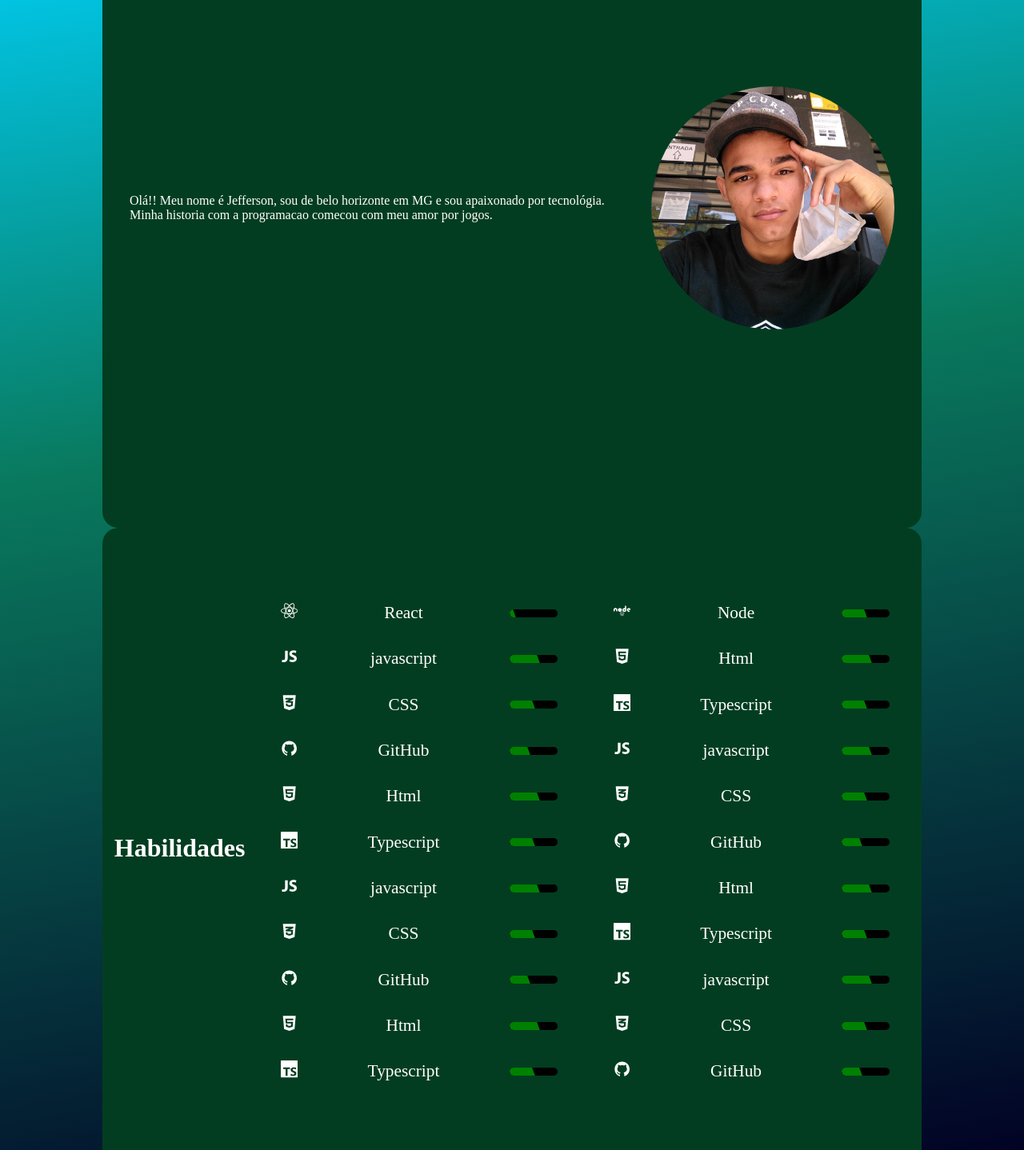
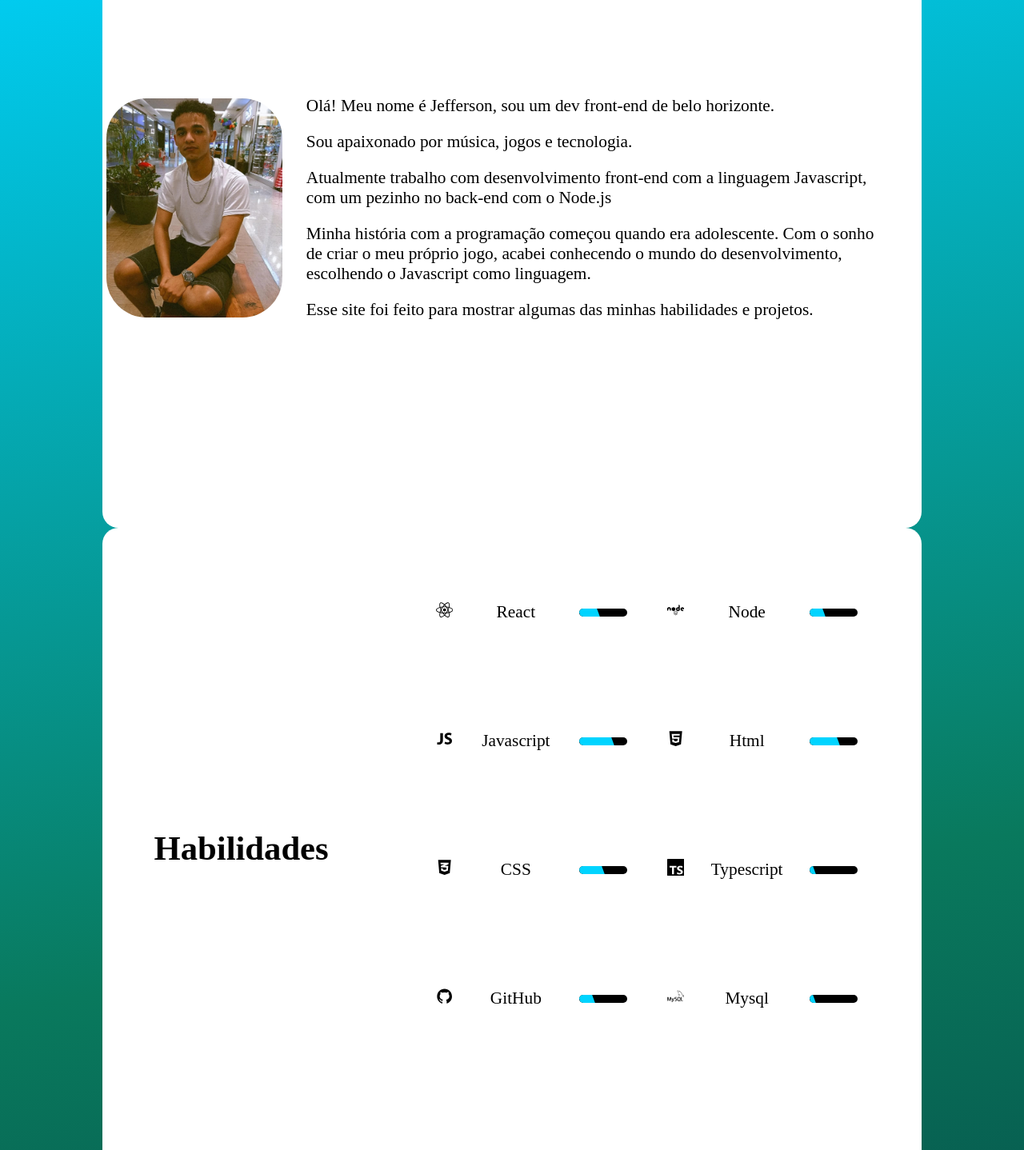
Before and after one commit to Jefferson13t/portifolio, a React (Create React App) app: page / in a window 1280 px wide. Shown: the part 140-1578 px from the top of the page at 80% size. Built offline with nearby package versions, Linux system fonts and the light colour scheme.

Commit message:
adicionanco sessao de contato e outras alterações

```diff
--- a/src/App.tsx
+++ b/src/App.tsx
@@ -2,6 +2,9 @@ import GlobalStyle from './styles/GlobalStyle';
 import { Sobre } from "./Components/Main/Sobre"
 import {Habilidades} from "./Components/Main/Habilidades"
 import { Container } from './style';
+import { Projetos } from './Components/Main/Projetos';
+import { Contatos } from './Components/Main/Contatos';
+
 
 
 function App() {
@@ -9,7 +12,8 @@ function App() {
     <Container>
       <Sobre />
       <Habilidades />
-
+      <Projetos />
+      <Contatos />
     <GlobalStyle />
       </Container>
 
--- /dev/null
+++ b/src/Components/Main/Contatos/index.tsx
@@ -0,0 +1,21 @@
+import {Contacts} from './style'
+import { data } from './../../../data'
+
+export const Contatos = () => {
+
+    const dados = data.contact.map(a=> {
+        return <div key={a.perfil} >
+
+            {a.logo}
+            <a href={a.link || "#"} target="blank">{a.perfil}</a>
+        </div>
+    })
+
+    return <Contacts>
+        <h1>Contato</h1>
+        <div>
+        <p>{data.credits}</p>
+            <div>{dados}</div>
+        </div>
+    </Contacts>
+}
--- /dev/null
+++ b/src/Components/Main/Contatos/style.ts
@@ -0,0 +1,32 @@
+import styled from 'styled-components'
+
+export const Contacts = styled.div`
+    display: flex;
+    flex-direction: column;
+    align-items: center;
+
+    > div {
+        display: flex;
+        flex-wrap: wrap;
+        font-size: 16pt;
+        justify-content: space-between;
+        align-items: center;
+        flex-grow: 1;
+
+        > div {
+            margin: 10px;
+            > div {
+            font-size: 18pt;
+            align-items: center;
+
+            > a {
+                margin: 5px 15px;
+
+                &:hover {
+                    color: rgba(0,0,0,.8)
+                }
+            }
+            }
+        }
+    }
+`
--- a/src/Components/Main/Habilidades/Habilidade/style.ts
+++ b/src/Components/Main/Habilidades/Habilidade/style.ts
@@ -2,18 +2,29 @@ import styled from 'styled-components'
 
 
 export const Habilidades = styled.div`
-    padding: 5px 10px;
     display: flex;
     justify-content: space-between;
     align-items:center;
     font-size: 16pt;
+    width: 100%;
+    border-radius: 50px;
+    height: 35px;
+    cursor: pointer;
+    transition: 0.5s;
+    max-width: 280px;
+
+    &:hover {
+        background-color: rgba(0,0,0,.2);
+    }
+
     > div {
         overflow: hidden;
         margin: 0 15px;
 
+
         > div {
         height: 100%;
-        background-color: green;
+        background-color: var(--secundary);
         transform: skew(20deg);
     }
 }
--- a/src/Components/Main/Habilidades/style.ts
+++ b/src/Components/Main/Habilidades/style.ts
@@ -7,18 +7,23 @@ export const ContainerHab = styled.div`
 
     > div {
     height: 80%;
-    width: 80%;
+    width: 55%;
     display: grid;
     grid-gap: 20px;
-    grid-template-columns: repeat(auto-fit, minmax(300px, 1fr));
+    grid-template-columns: repeat(auto-fit, minmax(240px, 1fr));
     overflow-y: scroll;
+    overflow-x: hidden;
+
     ::-webkit-scrollbar {
     width: 5px;
-    background-color: var(--primary)
+    background-color: white;
+
+}
+::-webkit-scrollbar-thumb {
+        background: linear-gradient(-10deg, rgba(2,0,36,1) 0%, rgba(9,121,93,1) 59%, rgba(0,212,255,1) 100%);
+        border-radius: 20px;
     }
-    ::-webkit-scrollbar-thumb {
-        background-color: white;
-    }
+
 
 }
 
--- /dev/null
+++ b/src/Components/Main/Projetos/index.tsx
@@ -0,0 +1,7 @@
+
+
+export const Projetos = () => {
+    return (
+        <div></div>
+    )
+}
--- a/src/Components/Main/Sobre/index.tsx
+++ b/src/Components/Main/Sobre/index.tsx
@@ -7,7 +7,7 @@ export const Sobre = () => {
         return <p key={a} >{a}</p>
     })
     return <About>
+        <img src={data.about.img} alt="imagem de perfil"></img>
         <div>{resumeText}</div>
-        <img src={data.about.img} alt="imagem de perfil"></img>
     </About>
 }
--- a/src/Components/Main/Sobre/style.ts
+++ b/src/Components/Main/Sobre/style.ts
@@ -4,12 +4,24 @@ export const About = styled.div`
     display: flex;
     justify-content: space-around;
     align-items: center;
-    overflow: hidden;
 
+    >  div{
+        padding: 5px 10px;
+    p {
+        margin: 20px;
+        font-size: 16pt;
+    }
+}
     > img {
-        width: 30%;
-        min-width: 50px;
-        border-radius: 50%;
+        border-radius: 50px;
+        width: 50%;
+        min-width: 150px;
+        transition: .5s;
+
+        &:hover {
+            transform: rotate(-13deg)
+
+        }
      }
 
 `
--- a/src/data.tsx
+++ b/src/data.tsx
@@ -2,15 +2,18 @@ import { ReactNode } from "react"
 import { FaReact, FaNode, FaHtml5, FaCss3Alt } from "react-icons/fa"
 import {IoLogoJavascript} from 'react-icons/io'
 import {SiTypescript} from 'react-icons/si'
-import { AiFillGithub } from 'react-icons/ai'
-import profile from './img/Profile.jpg'
+import {AiOutlineInstagram, AiOutlineLinkedin, AiFillGithub} from 'react-icons/ai'
+import {HiOutlineMail} from 'react-icons/hi'
+import {SiMysql} from 'react-icons/si'
+import profile from './img/Profile.jpeg'
 
 
 interface datas {
     about: about,
     skills: skills[],
     projects: projects[],
-    contact: contact[]
+    contact: contact[],
+    credits: string
 }
 
 export interface skills {
@@ -30,9 +33,9 @@ interface projects {
 }
 
 interface contact {
-    contactName: string,
-    logo: string,
-    link: string,
+    perfil: string,
+    logo: ReactNode,
+    link?: string,
     }
 
 interface about {
@@ -44,19 +47,26 @@ interface about {
 export const data: datas = {
     about: {
         img: profile,
-        resume: ["Olá!! Meu nome é Jefferson, sou de belo horizonte em MG e sou apaixonado por tecnológia.", "Minha historia com a programacao comecou com meu amor por jogos."]
+        resume: [
+            "Olá! Meu nome é Jefferson, sou um dev front-end de belo horizonte.",
+" Sou apaixonado por música, jogos e tecnologia.",
+"Atualmente trabalho com desenvolvimento front-end com a linguagem Javascript, com um pezinho no back-end com o Node.js",
+"Minha história com a programação começou quando era adolescente. Com o sonho de criar o meu próprio jogo, acabei conhecendo o mundo do desenvolvimento, escolhendo o Javascript como linguagem.",
+"Esse site foi feito para mostrar algumas das minhas habilidades e projetos."
+
+            ]
     },
     skills: [{
         habName: "React",
-        habLevel: 10,
+        habLevel: 40,
         logo: <FaReact />
     },{
         habName: "Node",
-        habLevel: 50,
+        habLevel: 30,
         logo: <FaNode />
     },{
-        habName: "javascript",
-        habLevel: 60,
+        habName: "Javascript",
+        habLevel: 70,
         logo: <IoLogoJavascript />
     },{
         habName: "Html",
@@ -68,112 +78,16 @@ export const data: datas = {
         logo: <FaCss3Alt />
     },{
         habName: "Typescript",
-        habLevel: 50,
+        habLevel: 10,
         logo: <SiTypescript />
     },{
         habName: "GitHub ",
-        habLevel: 40,
+        habLevel: 30,
         logo: <AiFillGithub />
     },{
-        habName: "javascript",
-        habLevel: 60,
-        logo: <IoLogoJavascript />
-    },{
-        habName: "Html",
-        habLevel: 60,
-        logo: <FaHtml5 />
-    },{
-        habName: "CSS",
-        habLevel: 50,
-        logo: <FaCss3Alt />
-    },{
-        habName: "Typescript",
-        habLevel: 50,
-        logo: <SiTypescript />
-    },{
-        habName: "GitHub ",
-        habLevel: 40,
-        logo: <AiFillGithub />
-    },{
-        habName: "javascript",
-        habLevel: 60,
-        logo: <IoLogoJavascript />
-    },{
-        habName: "Html",
-        habLevel: 60,
-        logo: <FaHtml5 />
-    },{
-        habName: "CSS",
-        habLevel: 50,
-        logo: <FaCss3Alt />
-    },{
-        habName: "Typescript",
-        habLevel: 50,
-        logo: <SiTypescript />
-    },{
-        habName: "GitHub ",
-        habLevel: 40,
-        logo: <AiFillGithub />
-    },{
-        habName: "javascript",
-        habLevel: 60,
-        logo: <IoLogoJavascript />
-    },{
-        habName: "Html",
-        habLevel: 60,
-        logo: <FaHtml5 />
-    },{
-        habName: "CSS",
-        habLevel: 50,
-        logo: <FaCss3Alt />
-    },{
-        habName: "Typescript",
-        habLevel: 50,
-        logo: <SiTypescript />
-    },{
-        habName: "GitHub ",
-        habLevel: 40,
-        logo: <AiFillGithub />
-    },{
-        habName: "javascript",
-        habLevel: 60,
-        logo: <IoLogoJavascript />
-    },{
-        habName: "Html",
-        habLevel: 60,
-        logo: <FaHtml5 />
-    },{
-        habName: "CSS",
-        habLevel: 50,
-        logo: <FaCss3Alt />
-    },{
-        habName: "Typescript",
-        habLevel: 50,
-        logo: <SiTypescript />
-    },{
-        habName: "GitHub ",
-        habLevel: 40,
-        logo: <AiFillGithub />
-    },{
-        habName: "javascript",
-        habLevel: 60,
-        logo: <IoLogoJavascript />
-    },{
-        habName: "Html",
-        habLevel: 60,
-        logo: <FaHtml5 />
-    },{
-        habName: "CSS",
-        habLevel: 50,
-        logo: <FaCss3Alt />
-    },{
-        habName: "Typescript",
-        habLevel: 50,
-        logo: <SiTypescript />
-    },{
-        habName: "GitHub ",
-        habLevel: 40,
-        logo: <AiFillGithub />
+        habName: "Mysql ",
+        habLevel: 10,
+        logo: <SiMysql />
     }
     ],
 
@@ -195,26 +109,27 @@ export const data: datas = {
 
     ],
 
+
     contact: [
         {
-        contactName: "Instagram",
-        logo: "",
-        link: "",
+            perfil: "jeferson_souuza",
+        logo: <AiOutlineInstagram />,
+        link: "https://www.instagram.com/jeferson_souuza/",
         },{
-        contactName: "Github",
-        logo: "",
-        link: "",
+            perfil: "jefferson13t",
+        logo: <AiFillGithub />,
+        link: "https://github.com/Jefferson13t",
         },
         {
-        contactName: "E-mail",
-        logo: "",
-        link: "",
+            perfil: "jefersonpereira1331@gmail.com",
+        logo: <HiOutlineMail />,
         },
         {
-        contactName: "linkedin",
-        logo: "",
-        link: "",
+            perfil: "jefferson-pereira-845807181",
+        logo: <AiOutlineLinkedin />,
+        link: "https://www.linkedin.com/in/jefferson-pereira-845807181/",
         }
-    ]
+    ],
+    credits: "Obrigado pelo seu tempo! Sinta-se livre para entrar em contato comigo usando uma das redes a seguir."
 
 }
--- a/src/style.ts
+++ b/src/style.ts
@@ -1,11 +1,8 @@
 import styled from 'styled-components'
 
 export const Container = styled.div`
+    display: flex;
     flex-direction:column;
-    align-items: center;
-    display: flex;
-
-
 
     > div {
         scroll-snap-align: start;
@@ -15,6 +12,7 @@ export const Container = styled.div`
         color: var(--primaryColor);
         border-radius: 20px;
         padding: 10px 5px;
+        overflow: hidden;
     }
 
     @media(max-width: 900px) {
@@ -24,7 +22,6 @@ export const Container = styled.div`
             width: 100%;
             display:flex;
             flex-direction: column;
-            justify-content: space-evenly;
 
         }
     }
--- a/src/styles/GlobalStyle.ts
+++ b/src/styles/GlobalStyle.ts
@@ -11,25 +11,31 @@ export default createGlobalStyle`
     display: flex;
     justify-content:center;
     font-family: 'Times New Roman', Times, serif;
-    background: linear-gradient(-10deg, rgba(2,0,36,1) 0%, rgba(9,121,93,1) 59%, rgba(0,212,255,1) 100%)
-    ;
+    font-size: 16pt;
+    background: linear-gradient(-10deg, rgba(2,0,36,1) 0%, rgba(9,121,93,1) 59%, rgba(0,212,255,1) 100%);
+
 
     scroll-snap-type: y mandatory;
     overflow-y: scroll;
 
     ::-webkit-scrollbar {
     width: 5px;
-    background-color: var(--primary)
-    }
-    ::-webkit-scrollbar-thumb {
-        background-color: white;
+    background-color: white;
+
+}
+::-webkit-scrollbar-thumb {
+        background: linear-gradient(-10deg, rgba(2,0,36,1) 0%, rgba(9,121,93,1) 59%, rgba(0,212,255,1) 100%);
+        border-radius: 20px;
     }
 
     }
 
+a {
+    color: black;
+    text-decoration: none;
+}
 
-
-*, button, input {
+*, button, input  {
     border:0;
     background-color:none;
     outline: none;
@@ -40,9 +46,9 @@ ul {
 }
 
 :root{
-    --primary: #023D21;
-    --secundary: blue;
-    --primaryColor: white;
+    --primary: white;
+    --secundary: rgba(0,212,255,1)  ;
+    --primaryColor: black;
 }
 
 `
```
Also changed, not shown: src/img/Profile.jpeg (added), src/img/Profile.jpg (deleted).
